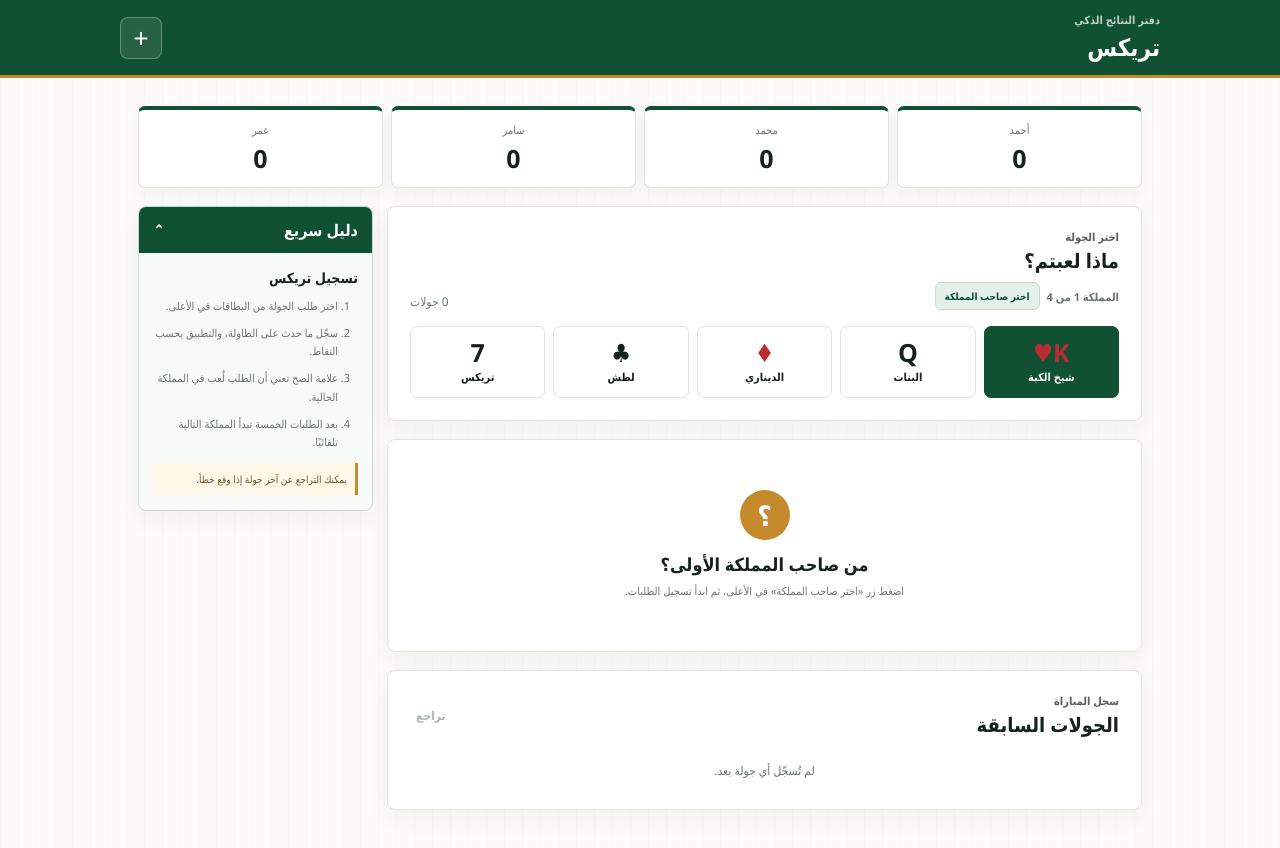
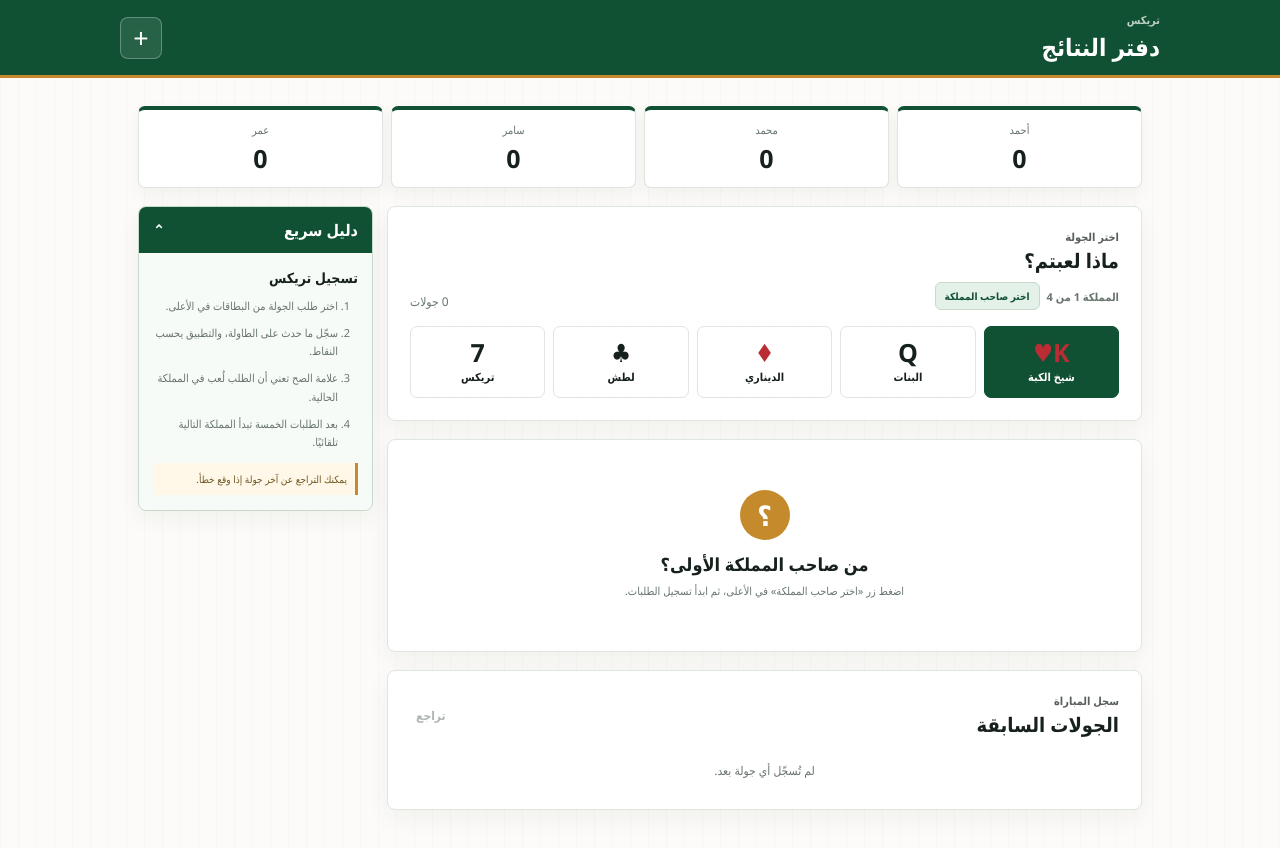
Before and after one commit to rabebar/trix-score, a plain HTML site: page index.html in a window 1280 px wide. Both pictures are taken after a click on the button "ابدأ المباراة". Drawn offline with Linux system fonts and the light colour scheme.

Commit message:
update header and title

```diff
--- a/app.js
+++ b/app.js
@@ -164,7 +164,8 @@ function showSetup() {
 }
 
 function renderGame() {
-  document.querySelector(".app-header h1").textContent =
+  document.querySelector(".app-header h1").textContent = "دفتر النتائج";
+  document.querySelector(".app-header .eyebrow").textContent =
     state.game === "tarneeb" ? "طرنيب" :
     state.game === "hand" ? "هاند" :
     state.game === "complex" ? "كومبلكس" : "تريكس";
--- a/index.html
+++ b/index.html
@@ -4,14 +4,14 @@
   <meta charset="utf-8">
   <meta name="viewport" content="width=device-width, initial-scale=1">
   <meta name="theme-color" content="#0f5132">
-  <title>دفتر تريكس</title>
+  <title>دفتر النتائج الذكي</title>
   <link rel="stylesheet" href="styles.css">
 </head>
 <body>
   <header class="app-header">
     <div>
-      <p class="eyebrow">دفتر النتائج الذكي</p>
-      <h1>تريكس</h1>
+      <p class="eyebrow">سجّل النتائج، الحسابات علينا</p>
+      <h1>دفتر النتائج</h1>
     </div>
     <button class="icon-button" id="newGameButton" title="مباراة جديدة" aria-label="مباراة جديدة">
       <span aria-hidden="true">+</span>
```
